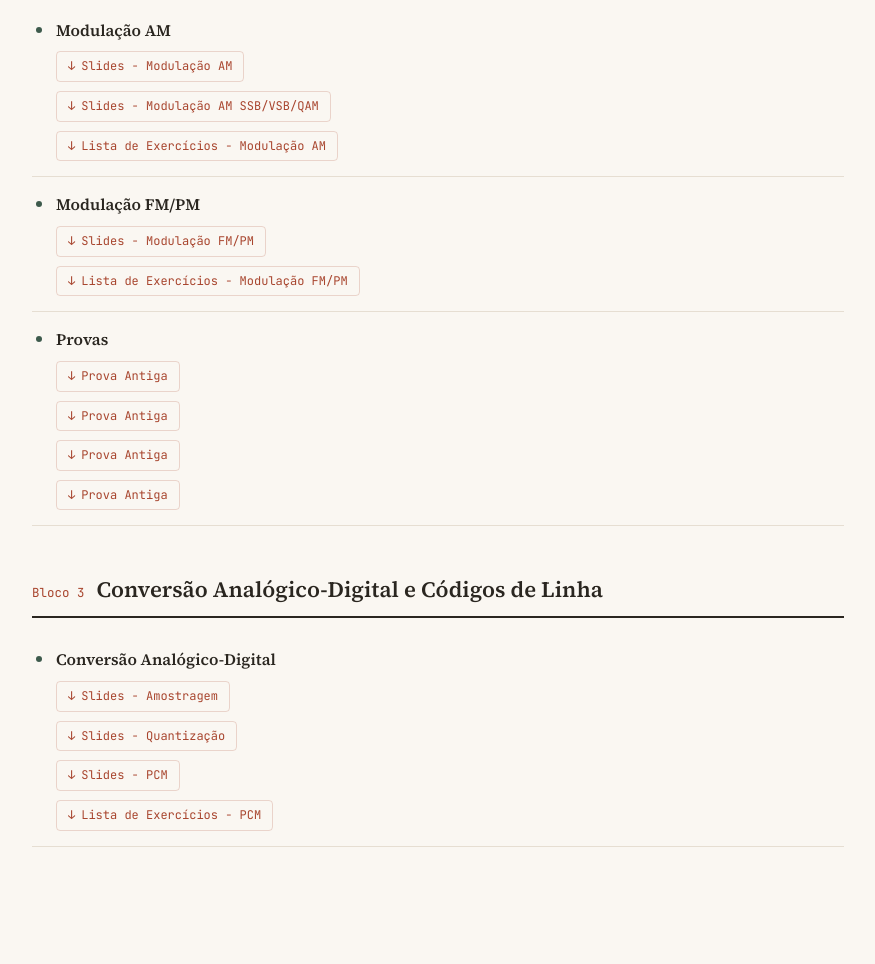
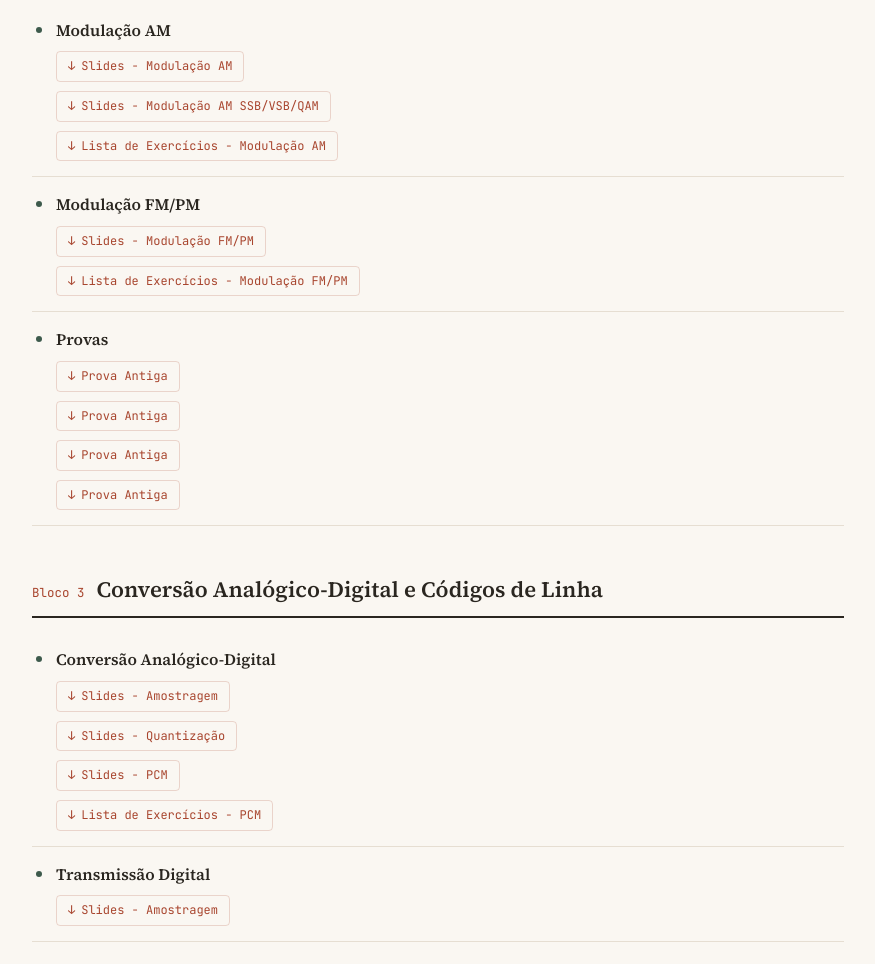
Before and after one commit to anollba/comunicacoes_i_ufrj, a plain HTML site: page index.html in a window 1280 px wide. Shown: the part 1817-2781 px from the top of the page, without its empty margins (202-1077 px from the left). Before the commit the page ends 2710 px from the top, so only its background shows below. Drawn offline with Linux system fonts and the light colour scheme.

Commit message:
Add Line Codes

```diff
--- a/index.html
+++ b/index.html
@@ -370,4 +370,13 @@
     	</div>
     </div>
 
+    <div class="topic"><span class="dot"></span>
+
+	<div class="topic-body">
+		<div class="topic-title">Transmissão Digital</div>
+    		<div class="downloads"><a class="dl" href="slides/Part3 -Digital/03_04_Códigos_linha.pdf">Slides - Amostragem</a></div>
+
+    	</div>
+    </div>
+
   </section>
```
Also changed, not shown: 2 other files.
